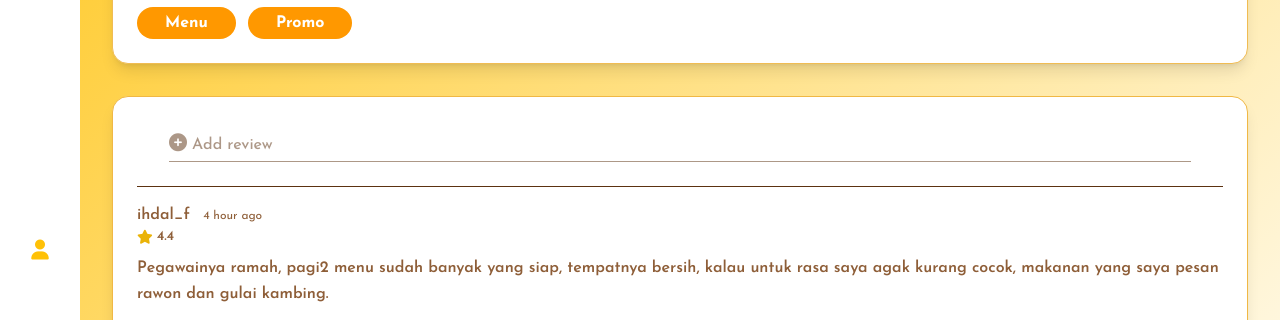
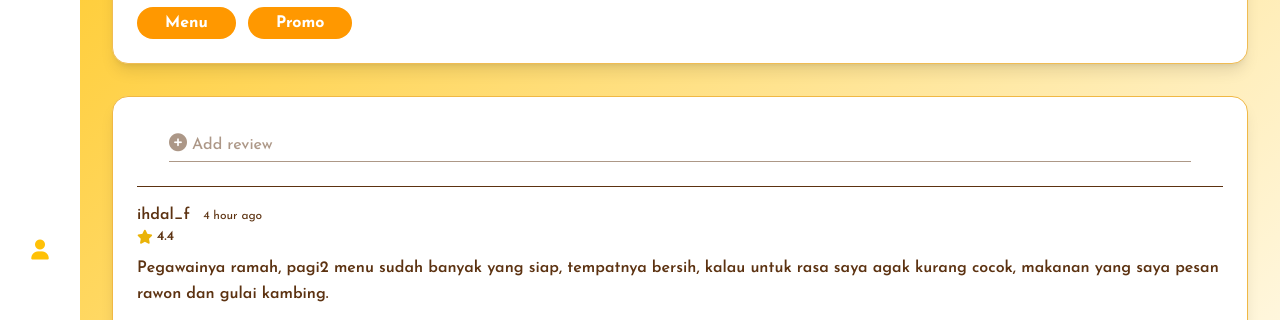
Before and after one commit to IhdalFahroni/PemWebIDEA, a website: page html/detailTempatKulinerUser.html in a window 1280 px wide. Shown: the part 506-826 px from the top of the page. Drawn offline with Linux system fonts and the light colour scheme; grey boxes are pictures that could not be loaded; a web font is replaced by a local one.

Commit message:
ubah warna text review

```diff
--- a/html/detailTempatKulinerUser.html
+++ b/html/detailTempatKulinerUser.html
@@ -173,13 +173,13 @@
                     <div class="space-y-8">
                         <div>
                             <div class="mb-2">
-                                <p class="font-semibold text-[#8E5E38]">ihdal_f <span class="text-xs text-[#8E5E38] font-normal ml-2">4 hour ago</span></p>
+                                <p class="font-semibold text-[#5C3211]">ihdal_f <span class="text-xs text-[#5C3211] font-normal ml-2">4 hour ago</span></p>
                                 <div class="flex items-center text-yellow-500 text-sm">
                                     <i class="fas fa-star"></i>
-                                    <span class="ml-1 font-semibold text-[#8E5E38]">4.4</span>
+                                    <span class="ml-1 font-semibold text-[#5C3211]">4.4</span>
                                 </div>
                             </div>
-                            <p class="text-base font-semibold text-[#8E5E38] mb-4 leading-relaxed">
+                            <p class="text-base font-semibold text-[#5C3211] mb-4 leading-relaxed">
                                 Pegawainya ramah, pagi2 menu sudah banyak yang siap, tempatnya bersih, kalau untuk rasa saya agak kurang cocok, makanan yang saya pesan rawon dan gulai kambing.
                             </p>
                             <img src="../Assets/review_sumberRejeki.png" alt="Review Image" class="rounded-xl w-80 h-52 object-cover shadow-md mb-3">
@@ -191,7 +191,7 @@
             <div id="ratingModal" class="fixed inset-0 bg-black bg-opacity-60 flex justify-center items-center z-50 p-4 hidden">
                 <div class="bg-white p-4 rounded-2xl shadow-2xl border border-[#5C3211]/30 w-full max-w-lg relative text-[#5C3211]">
                     <div class="border border-[#5C3211] rounded-xl p-6 relative">
-                        <button id="closeRating" class="absolute top-3 left-3 w-7 h-7 rounded-full border border-[#5C3211] flex items-center justify-center text-[#8E5E38] hover:bg-gray-100 hover:text-[#8E5E38] transition focus:outline-none">
+                        <button id="closeRating" class="absolute top-3 left-3 w-7 h-7 rounded-full border border-[#5C3211] flex items-center justify-center text-[#5C3211] hover:bg-gray-100 hover:text-[#8E5E38] transition focus:outline-none">
                             <i class="fas fa-xmark text-base"></i>
                         </button>
                         <div class="text-center">
```
Also changed, not shown: html/detailTempatKulinerAdmin.html (+3 -3 lines), html/detailTempatKulinerPemilik.html (+3 -3 lines), html/detailTempatWisataAdmin.html (+3 -3 lines).
